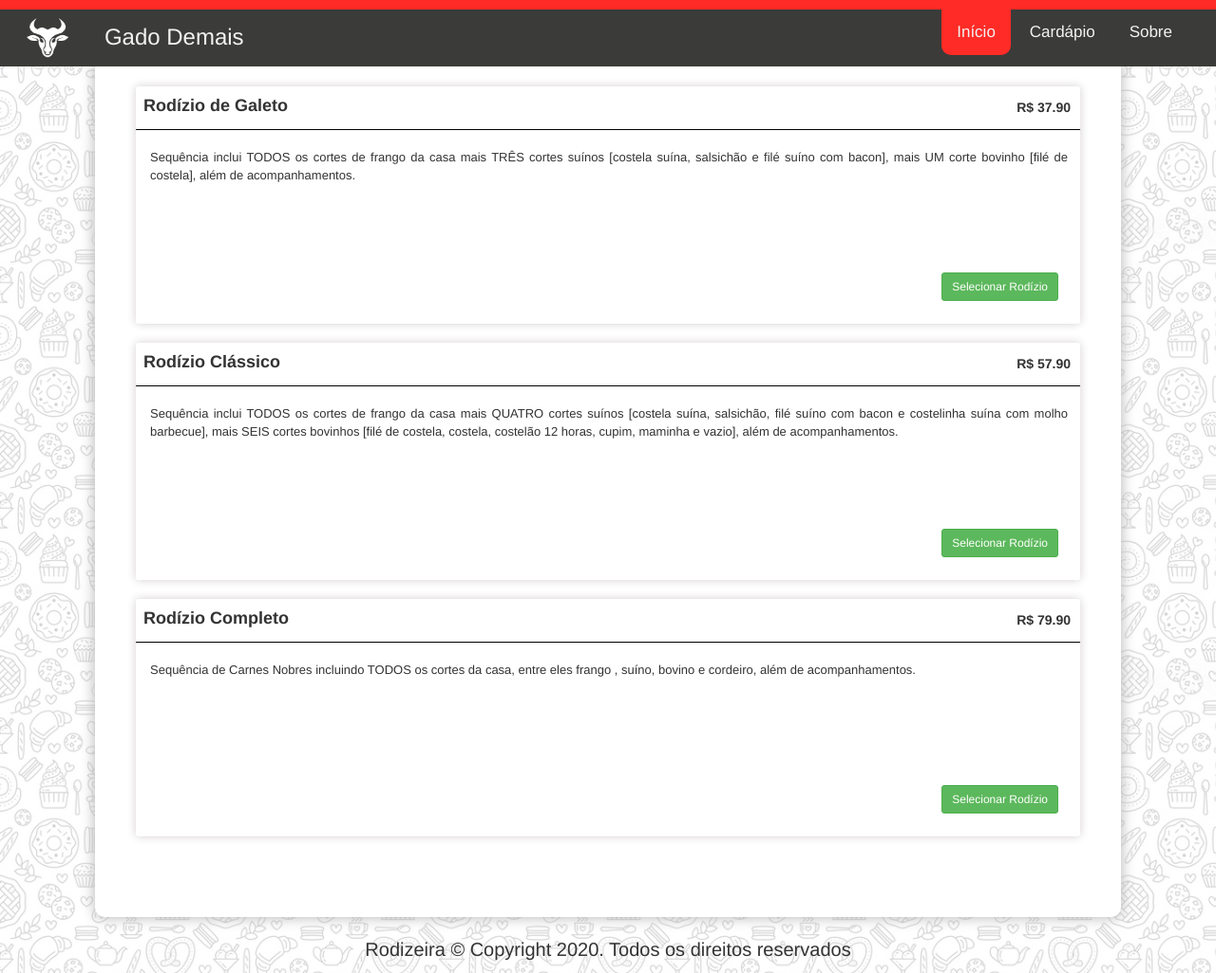
After one commit to eduardassilva/tcc-rodizeira-cliente, a PHP site: page /index.html in a window 1280 px wide. The commit adds this page. Shown: the whole page at 95% size. Run offline with PHP 8.4, Linux system fonts and the light colour scheme.

Commit message:
Add files via upload

```diff
--- /dev/null
+++ b/srcClient/index.html
@@ -0,0 +1,145 @@
+<!DOCTYPE html>
+<html lang="en">
+    <head>
+		<meta charset="UTF-8">
+        <meta name="viewport" content="width=device-width, initial-scale=1.0">
+        <meta http-equiv="X-UA-Compatible" content="ie=edge">
+		<link rel="stylesheet" href="style/style.css"/>
+		<link rel="stylesheet" href="style/hamburgers.css"/>
+		<link rel="stylesheet" href="style/carousel.css">
+		<link rel="stylesheet" href="style/cardapio.css">
+		<link rel="stylesheet" href="style/inicio.css">
+		<link rel="stylesheet" href="style/sobre.css">
+		<link rel="stylesheet" href="https://maxcdn.bootstrapcdn.com/bootstrap/3.4.1/css/bootstrap.min.css">
+		<script src="scripts/main.js"></script><script src="scripts/rodizio.js"></script>
+        <script src="scripts/cardapio.js"></script>
+        <script src="https://ajax.googleapis.com/ajax/libs/jquery/3.5.1/jquery.min.js"></script>
+		<script src="https://maxcdn.bootstrapcdn.com/bootstrap/3.4.1/js/bootstrap.min.js"></script>
+
+		<title>TCC</title>
+    </head>
+    <body class="classBody" background="img/bg1.png" onload="StartPage()">
+		<div id=nav>
+			<div class="navBar" id="navBarID">
+				<img id="logoRestaurant" src="img/bbqLogo.png" class="logoImage" alt="Missing Logo" style="color:white"></img>
+				<p class="navHeader" id="restaurantName">Gado Demais</p>
+				<section class="navDiv">
+					<a class="navButton" onclick="OpenTab(event, 'navInicio')" id="defaultOpen">Início</a>
+					<a class="navButton" onclick="OpenTab(event, 'navCardapio')" id="cardapioTab">Cardápio</a>
+					<a class="navButton" onclick="OpenTab(event, 'navSobre')">Sobre</a>
+				</section>
+				<button class="hamburger hamburger--squeeze" onclick="OpenNavMobile()" id="icon" type="button">
+					<span class="hamburger-box">
+						<span class="hamburger-inner"></span>
+					</span>
+				</button>
+			</div>
+		</div>
+
+		<div id="container" class="box-shadow">
+			<div id="navInicio" class="tabContent">
+
+				<div id="rodizioDiv">
+				</div>
+
+            </div>
+
+            <div id="navCardapio" class="tabContent">
+				<h3 class="tabHeader">Cardápio</h3>
+				<button type="button" class="btn btn-success pedirCardapio" onClick="PedirCardapio()">
+					Pedir
+				</button>
+
+				<div class="line"></div>
+				<br>
+				<div id="itemsCardapio">
+					<!--<div class="cardapioItemDiv">
+						<div class="cardapioPedir">
+							<input class="checkboxPedir" type="checkbox">
+						</div>
+						<div class="cardapioImg"></div>
+						<div class="cardapioName">
+							<p>dsfsdf</p>
+						</div>
+						<div class="cardapioDescDiv">
+							<p>hdsugdsgfjcvbkuidsgfjsdhfbvjvcdsvfksdhbdnjsvfikufjhd</p>
+							<p>hdsugdsgfjcvbkuidsgfjsdhfbvjvcdsvfksdhbdnjsvfikufjhd</p>
+							<p>hdsugdsgfjcvbkuidsgfjsdhfbvjvcdsvfksdhbdnjsvfikufjhd</p>
+							<p>hdsugdsgfjcvbkuidsgfjsdhfbvjvcdsvfksdhbdnjsvfikufjhd</p>
+						</div>
+						<div class="cardapioTag">
+							<label for="tagCardapio5">
+								#Exemplo 5,
+							</label>
+							<label for="tagCardapio6">
+								#Exemplo 6
+							</label>
+						</div>
+					</div>-->
+                    <br>
+				</div>
+
+            </div>
+
+			<div id="navSobre" class="tabContent">
+				<h3>Sobre</h3>
+				<div class="line"></div>
+				<div class="infoRestaurante">
+					<p><b id="enderecoSobre">Endereço</b>, <b id="cidadeSobre">Cidade</b> - <b id="estadoSobre">Estado</b>. <b id="cepSobre">CEP</b></p>
+					<p id="telefoneSobre">Telefone</p>
+					<p id="emailSobre">E-mail</p>
+				</div>
+			</div>
+
+		</div>
+
+		<footer>
+			<p>Rodizeira © Copyright 2020. Todos os direitos reservados</p>
+		</footer>
+		<!--<script src="https://code.jquery.com/jquery-3.3.1.slim.min.js" integrity="sha384-q8i/X+965DzO0rT7abK41JStQIAqVgRVzpbzo5smXKp4YfRvH+8abtTE1Pi6jizo" crossorigin="anonymous"></script>-->
+    	<script src="https://cdnjs.cloudflare.com/ajax/libs/popper.js/1.14.3/umd/popper.min.js" integrity="sha384-ZMP7rVo3mIykV+2+9J3UJ46jBk0WLaUAdn689aCwoqbBJiSnjAK/l8WvCWPIPm49" crossorigin="anonymous"></script>
+    	<script src="https://stackpath.bootstrapcdn.com/bootstrap/4.1.3/js/bootstrap.min.js" integrity="sha384-ChfqqxuZUCnJSK3+MXmPNIyE6ZbWh2IMqE241rYiqJxyMiZ6OW/JmZQ5stwEULTy" crossorigin="anonymous"></script>
+        <!--?php
+            include 'C:\wamp64\www\TCC-Rodizeira\srcClient\php\startPage.php';
+            fillSobre();
+            fillRodizio();
+            fillCardapio();
+		?-->
+
+		<script>
+            SetRestaurantInfo('Gado Demais', 'img/bbqLogo.png', '(51) 3387-3733', 'gadodemais@contato.com.br', '90470-340', 'Rio Grande do Sul', 'Porto Alegre', 'Avenida Soledade, Número 374');
+
+            CreateDivItemCardapio('Peito de Frango', '', '#Galeto~', 1);
+            CreateDivItemCardapio('Coxa de Frango', '', '#Galeto~', 2);
+            CreateDivItemCardapio('Sobrecoxa de Frango', '', '#Galeto~', 3);
+            CreateDivItemCardapio('Coração de Frango', '', '#Galeto~', 4);
+            CreateDivItemCardapio('Asa de Frango', '', '#Galeto~', 5);
+            CreateDivItemCardapio('Sassami Grelhado', '', '#Galeto~', 6);
+            CreateDivItemCardapio('Costela Suína', '', '#Galeto~', 7);
+            CreateDivItemCardapio('Salsichão', '', '#Galeto~', 8);
+            CreateDivItemCardapio('Filé Suíno com Bacon', '', '#Galeto~', 9);
+            CreateDivItemCardapio('Filé de Costela', '', '#Galeto~', 10);
+            CreateDivItemCardapio('Costelinha Suína com Molho Barbecue', '', '#Classico~', 11);
+            CreateDivItemCardapio('Filé de Costela', '', '#Classico~', 12);
+            CreateDivItemCardapio('Costela', '', '#Classico~', 13);
+            CreateDivItemCardapio('Costelão 12 Horas', '', '#Classico~', 14);
+            CreateDivItemCardapio('Cupim', '', '#Classico~', 15);
+            CreateDivItemCardapio('Maminha', '', '#Classico~', 16);
+            CreateDivItemCardapio('Vazio', '', '#Classico~', 17);
+            CreateDivItemCardapio('Picanha', '', '#Completo~', 18);
+            CreateDivItemCardapio('Alcatra', '', '#Completo~', 19);
+            CreateDivItemCardapio('Filé Mignon', '', '#Completo~', 20);
+            CreateDivItemCardapio('Contrafilé', '', '#Completo~', 21);
+            CreateDivItemCardapio('Fraldinha', '', '#Completo~', 22);
+            CreateDivItemCardapio('Linguiça Calabresa', '', '#Completo~');
+            CreateDivItemCardapio('Pão de Alho', 'Pão francês com alho e maionese da casa', '#Acompanhamentos~', 23);
+            CreateDivItemCardapio('Queijo Coalho', '', '#Acompanhamentos~', 24);
+            CreateDivItemCardapio('Polenta Frita', '', '#Acompanhamentos~', 25);
+            CreateDivItemCardapio('Batata Frita', '', '#Acompanhamentos~', 26);
+
+            CreateDivRodizio('Rodízio de Galeto', '37.90', 'Sequência inclui TODOS os cortes de frango da casa mais TRÊS cortes suínos [costela suína, salsichão e filé suíno com bacon], mais UM corte bovinho [filé de costela], além de acompanhamentos.', '#Galeto~#Acompanhamentos~');
+            CreateDivRodizio('Rodízio Clássico', '57.90', 'Sequência inclui TODOS os cortes de frango da casa mais QUATRO cortes suínos [costela suína, salsichão, filé suíno com bacon e costelinha suína com molho barbecue], mais SEIS cortes bovinhos [filé de costela, costela, costelão 12 horas, cupim, maminha e vazio], além de acompanhamentos.', '#Galeto~#Classico~#Acompanhamentos~');
+            CreateDivRodizio('Rodízio Completo', '79.90', 'Sequência de Carnes Nobres incluindo TODOS os cortes da casa, entre eles frango , suíno, bovino e cordeiro, além de acompanhamentos.', '#Galeto~#Classico~#Completo~#Acompanhamentos~');
+        </script>
+    </body>
+</html>
--- a/srcClient/style/inicio.css
+++ b/srcClient/style/inicio.css
@@ -1,54 +1,85 @@
-
-
 #navInicio h3{
 	font-weight: bold;
 }
 
-/*rodizio*/
-
-.rodizio {
-    font-size: 27px;
-	margin: 20px;
-	text-align: center;
+/********************/
+#rodizioDiv{
+    /*border: 1px dotted black;Essa linha é só pra poder ver o tamanho da DIV, pode ser apagada*/
+    padding-top: 10px;
+    padding-left: 10px;
+    padding-right: 10px;
+    padding-bottom: 10px;
 }
 
-.panel-default{
-	margin: 10px;
+.divRodizio{
+    display:block;
+    border: 0.5px solid var(--black-color);
+    animation: fadeEffect 2s;
+    width: 100%;
+    height: 250px;
+    margin: auto;
+    margin-bottom: 20px;
+    border-radius: 3px;
+    box-shadow: 0 0 10px rgb(212, 206, 206);
+
 }
 
-.tituloRodizio{
-	font-weight: bold;
+.rodizioName{
+    height:6%;
+    display: inline-block;
+    font-size:18px;
+    font-weight: bold;
+    padding-top: 8px;
+    padding-left: 8px;
+    padding-bottom: 10px;
+
 }
 
-.pedirRodizio{
+.rodizioPreco{
+	border-radius: 5px;
 	float: right;
+	height:5px;
+	margin-right: 10px;
+	padding-top:12px;
+    text-align: center;
+    font-weight: bold;
+
 }
 
-.precoRodizio{
-	font-weight: bold;
+.divDescRodizio{
+    /*border: 1px dotted black;
+    border-top:0.5px solid #d9d9d9;
+    margin: 10px;*/
+    height: 180px;
+    overflow: auto;
+    padding: 5px 5px;
+}
+.descRodizio{
+    display: block;
+    font-size:13px;
+    margin-left: 10px;
+    margin-top: 10px;
+    margin-right: 8px;
+    margin-bottom: 0;
+    overflow: auto;
+    word-break: break-word;
+    height: 130px;
+    text-align: justify;
 }
 
-.panel-heading [data-toggle="collapse"]:after {
-    font-family: 'Glyphicons Halflings';
-	content: '\27A4';
+.btnRodizio{
+    margin-top: 0px;
     float: right;
-    color: #F58723;
-    font-size: 18px;
-	line-height: 22px;
-    /* rotate "play" icon from > (right arrow) to down arrow */
-    -webkit-transform: rotate(-90deg);
-    -moz-transform: rotate(-90deg);
-    -ms-transform: rotate(-90deg);
-    -o-transform: rotate(-90deg);
-    transform: rotate(-90deg);
+    margin-right: 18px;
+    font-size: 10px;
 }
 
-.panel-heading [data-toggle="collapse"].collapsed:after {
-	/* rotate "play" icon from > (right arrow) to ^ (up arrow) */
-    -webkit-transform: rotate(90deg);
-    -moz-transform: rotate(90deg);
-    -ms-transform: rotate(90deg);
-    -o-transform: rotate(90deg);
-    transform: rotate(90deg);
-    color: #454444;
+.divTitle{
+    display: inline;
 }
+
+.linePedidos{
+    display: inline-block;
+	border-bottom: 0.5px solid #d9d9d9;
+	width:100%;
+}
```
Also changed, not shown: srcClient/scripts/rodizio.js (+33 -39 lines).
